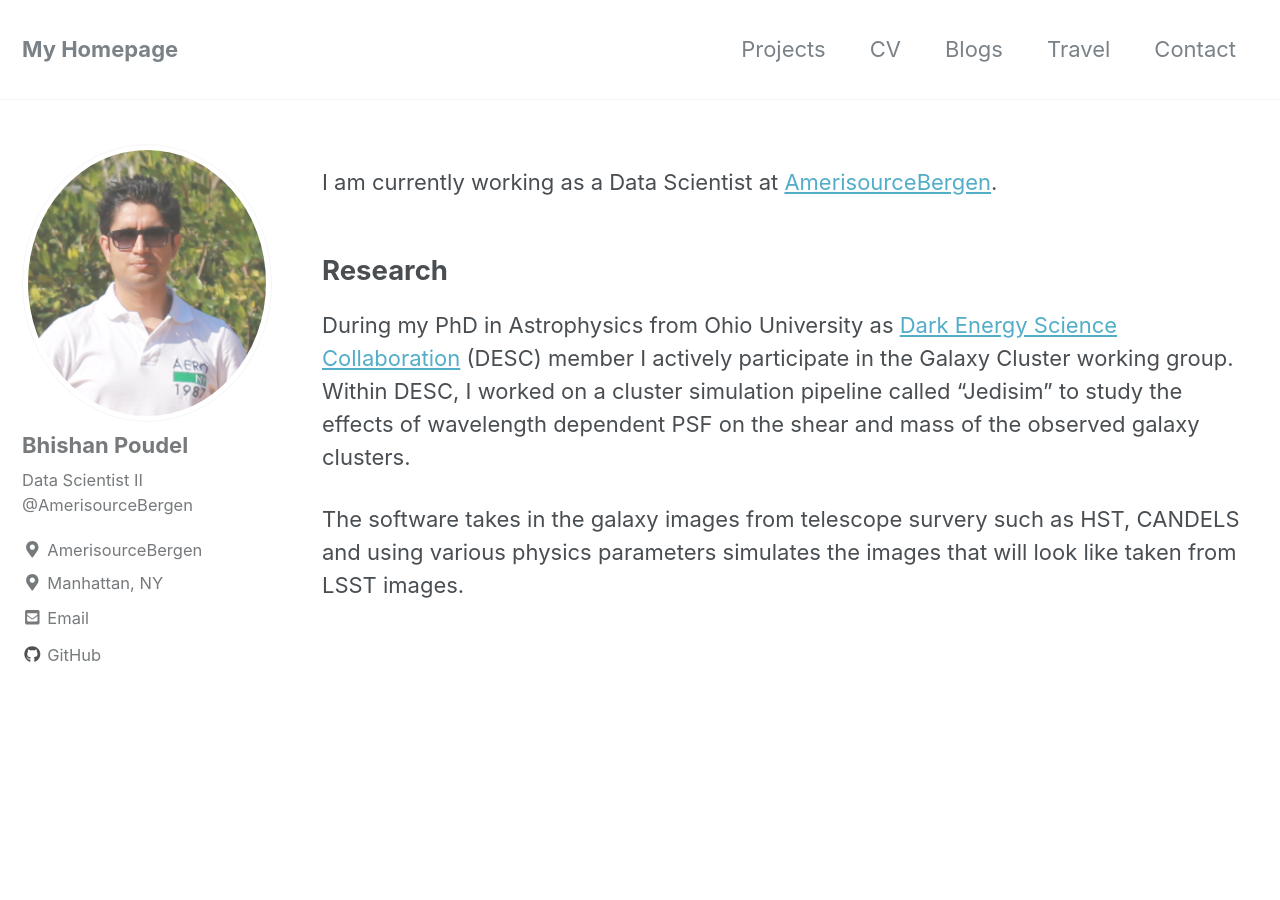
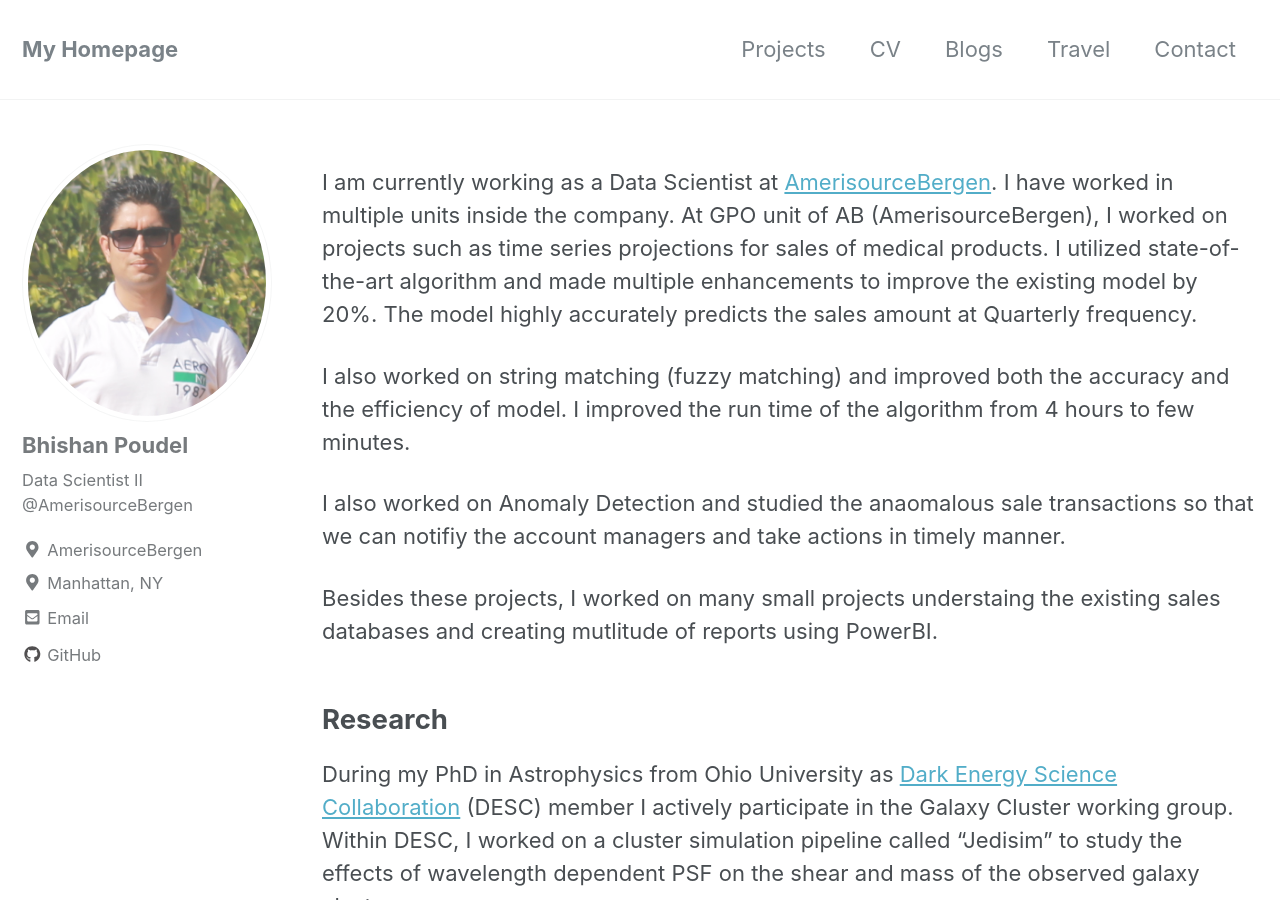
Before and after one commit to bpRsh/bpRsh.github.io, a Jekyll site: the page built from _pages/about.md, in a window 1280 px wide and 900 px high. Built offline with Jekyll 4.4.1, drawn with Linux system fonts in a browser that asks for light colours; nearby versions of some CDN libraries.

Commit message:
Add files via upload

```diff
--- a/_pages/about.md
+++ b/_pages/about.md
@@ -10,7 +10,14 @@ classes: wide
 ---
 
 I am currently working as a Data Scientist at
-[AmerisourceBergen](https://www.amerisourcebergen.com).
+[AmerisourceBergen](https://www.amerisourcebergen.com). I have worked in multiple units inside the company. At GPO unit of AB (AmerisourceBergen), I worked on projects such as time series projections for sales of medical products. I utilized state-of-the-art algorithm and made multiple enhancements to improve the existing model by 20%. The model highly accurately predicts the sales amount at Quarterly frequency.
+
+I also worked on string matching (fuzzy matching) and improved both the accuracy and the efficiency of model. I improved the run time of the algorithm from 4 hours to few minutes.
+
+I also worked on Anomaly Detection and studied the anaomalous sale transactions so that we can notifiy the account managers and take actions in timely manner.
+
+Besides these projects, I worked on many small projects understaing the existing sales databases
+and creating mutlitude of reports using PowerBI.
 
 
 ## Research
```
